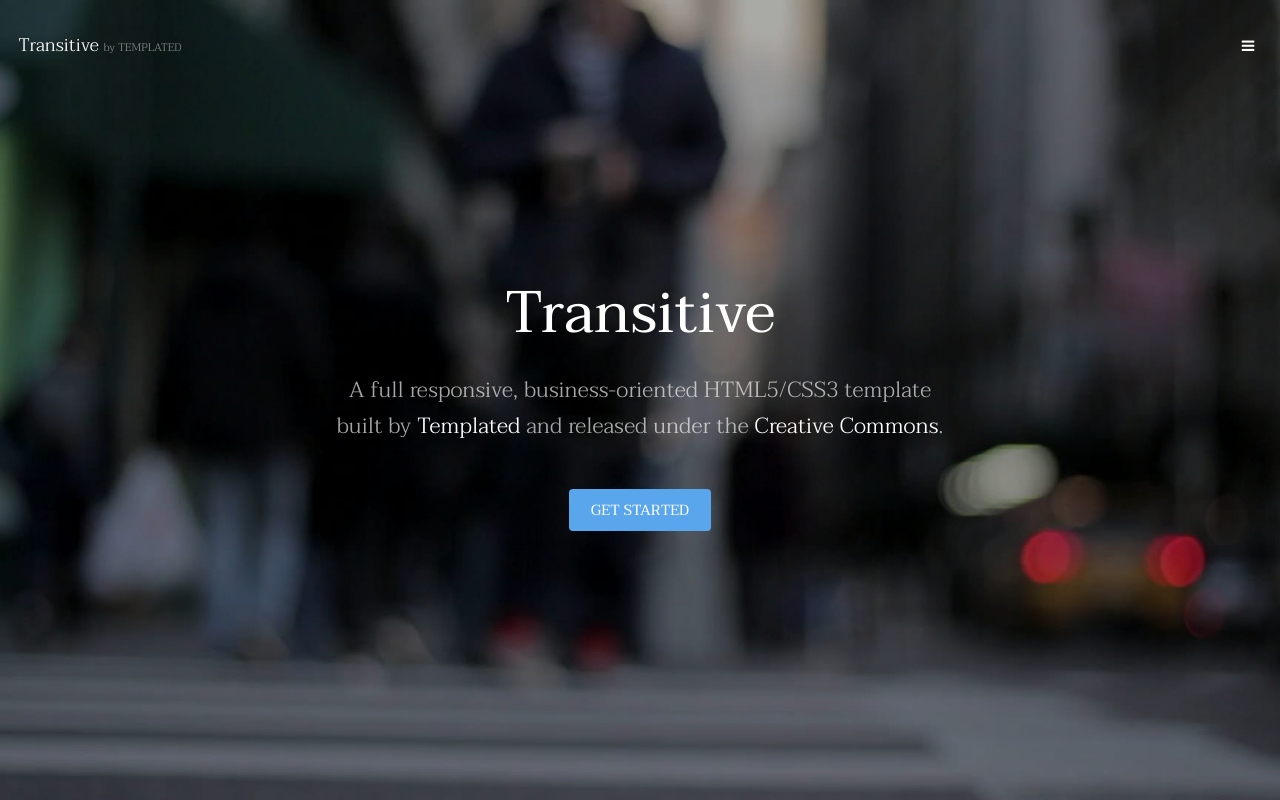
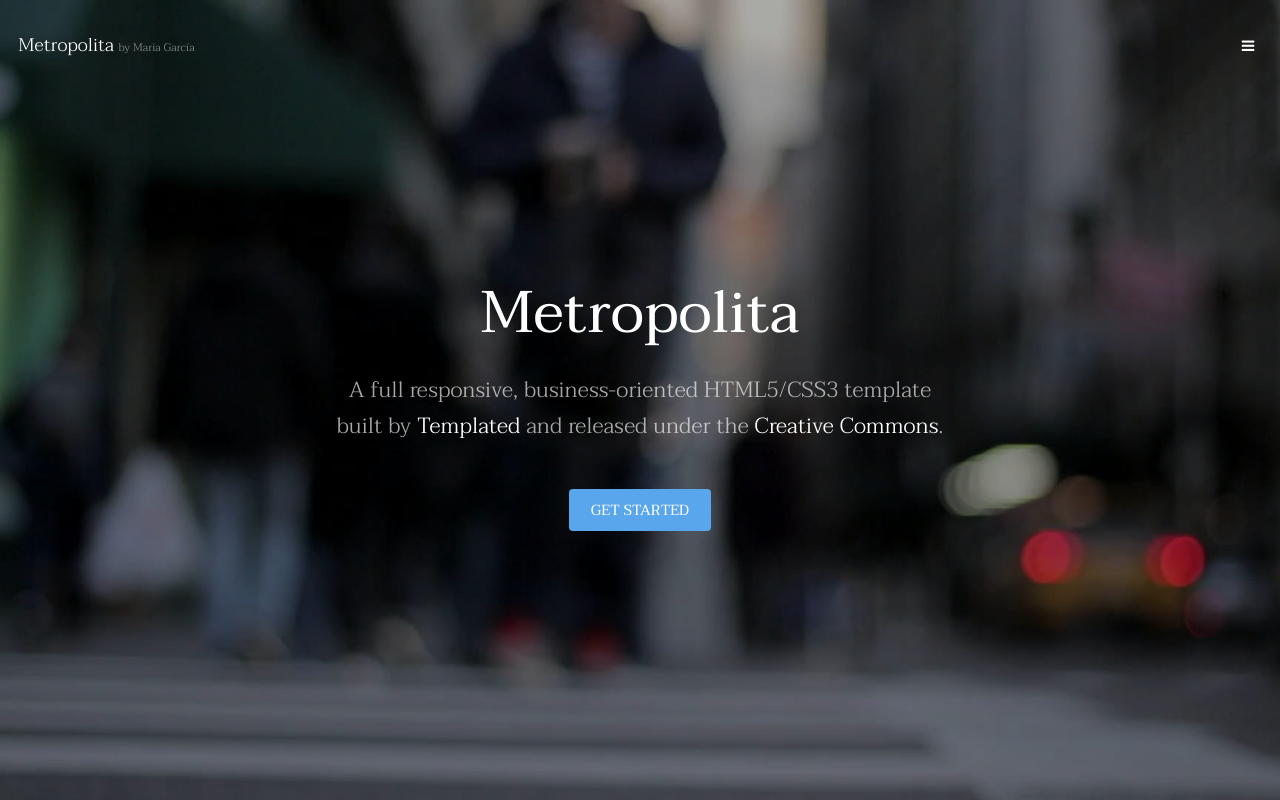
Before and after one commit to mariagtorres/04_REP_METROPOLITA, a plain HTML site: page index.html in a window 1280 px wide. Shown: the top 800 px of the page. Drawn offline with Linux system fonts and the light colour scheme.

Commit message:
Cambios en la portada por MARÍA

```diff
--- a/index.html
+++ b/index.html
@@ -1,12 +1,7 @@
 <!DOCTYPE HTML>
-<!--
-	Transitive by TEMPLATED
-	templated.co @templatedco
-	Released for free under the Creative Commons Attribution 3.0 license (templated.co/license)
--->
 <html>
 	<head>
-		<title>Transitive by TEMPLATED</title>
+		<title>Metropolita by María García</title>
 		<meta charset="utf-8" />
 		<meta name="viewport" content="width=device-width, initial-scale=1" />
 		<link rel="stylesheet" href="assets/css/main.css" />
@@ -15,7 +10,7 @@
 
 		<!-- Header -->
 			<header id="header" class="alt">
-				<div class="logo"><a href="index.html">Transitive <span>by TEMPLATED</span></a></div>
+				<div class="logo"><a href="index.html">Metropolita <span>by María García</span></a></div>
 				<a href="#menu" class="toggle"><span>Menu</span></a>
 			</header>
 
@@ -36,7 +31,7 @@
 		-->
 			<section id="banner" data-video="images/banner">
 				<div class="inner">
-					<h1>Transitive</h1>
+					<h1>Metropolita</h1>
 					<p>A full responsive, business-oriented HTML5/CSS3 template<br />
 					built by <a href="https://templated.co/">Templated</a> and released under the <a href="https://templated.co/license">Creative Commons</a>.</p>
 					<a href="#one" class="button special scrolly">Get Started</a>
```
